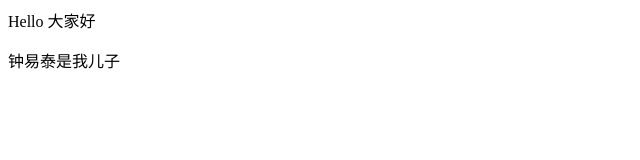
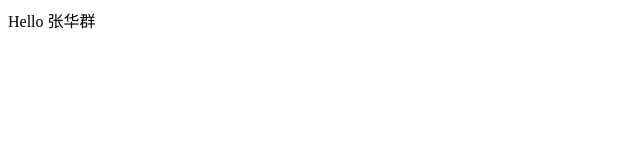
Before and after one commit to yeuvs/yeuvs.github.io, a plain HTML site: page index.html in a window 1280 px wide. Shown: the whole page, without its empty margins (0-640 px from the left). Drawn offline with Linux system fonts and the light colour scheme.

Commit message:
Update index.html

```diff
--- a/index.html
+++ b/index.html
@@ -1,2 +1 @@
-<p>Hello 大家好</p >
-<p>钟易泰是我儿子</p >
+<p>Hello 张华群</p >
```
